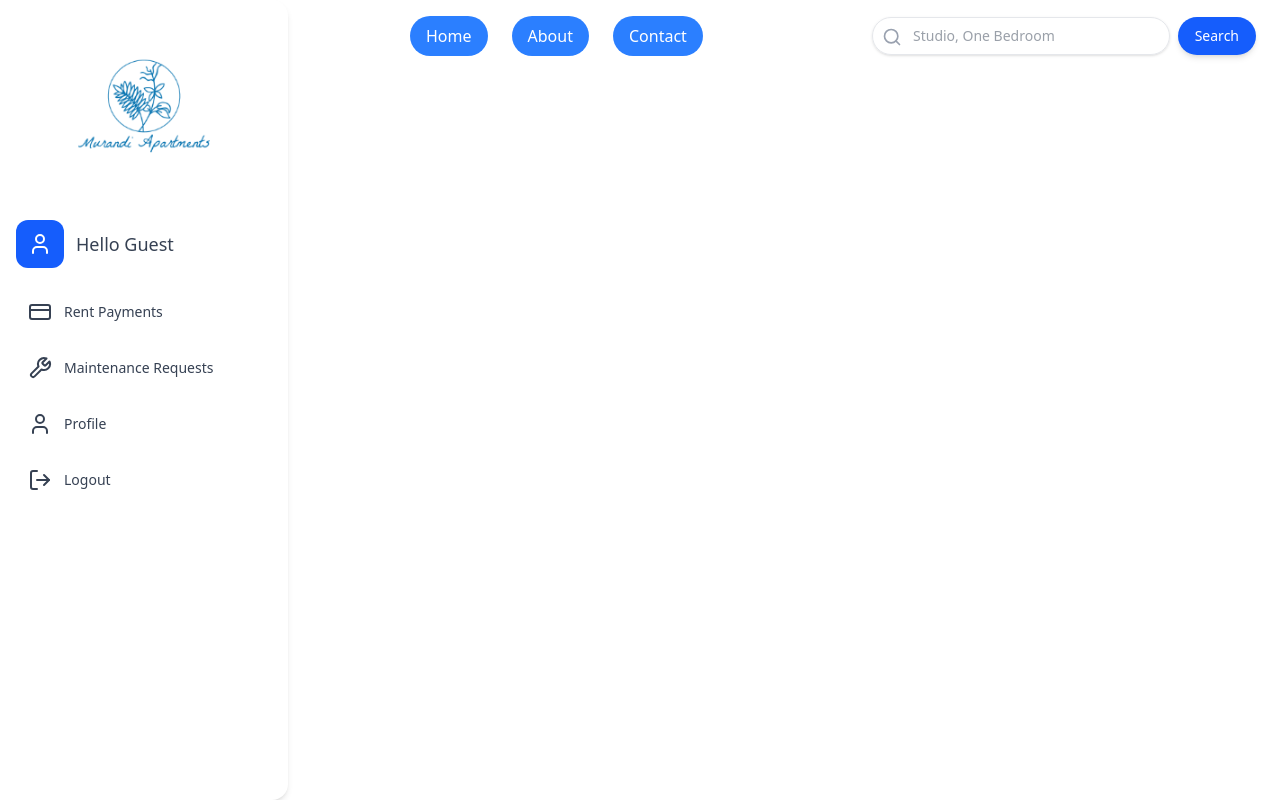
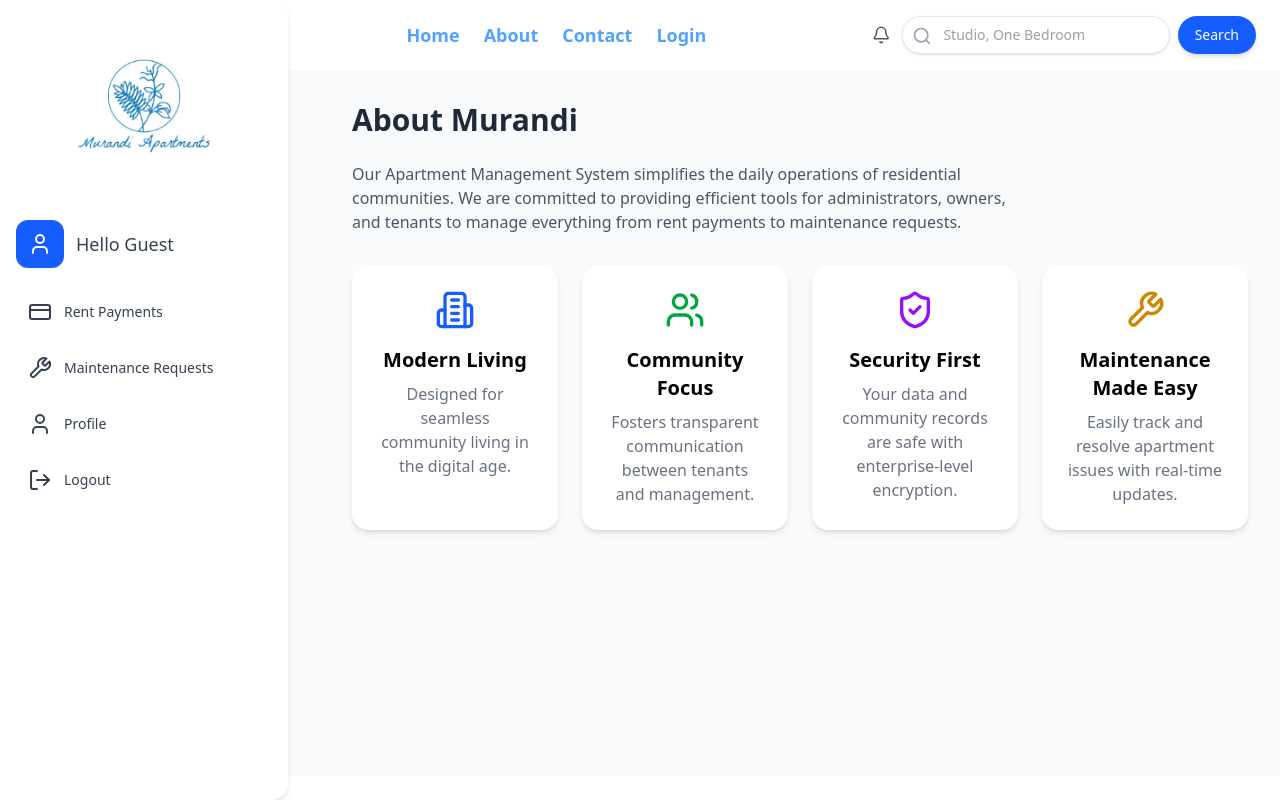
Before and after one commit to Allan-Binga/Apartment-Management-System, a React (Vite) app in the folder client/: page /about in a window 1280 px wide. Built offline with nearby package versions, Linux system fonts and the light colour scheme; no server answers.

Commit message:
Navbar, Contact and Payments page improvements.

```diff
--- a/client/src/components/Navbar.jsx
+++ b/client/src/components/Navbar.jsx
@@ -1,5 +1,5 @@
 import { Link } from "react-router-dom";
-import { Search } from "lucide-react";
+import { Search, Bell } from "lucide-react";
 
 function Navbar() {
   return (
@@ -13,27 +13,37 @@ function Navbar() {
       <div className="flex gap-6 justify-center items-center flex-1">
         <Link
           to="/"
-          className="bg-blue-500 hover:bg-blue-600 text-white font-medium px-4 py-2 rounded-full transition-colors duration-200"
+          className="text-lg text-black cursor-pointer font-bold hover:font-bold hover:border-b-2 hover:border-black text-blue-400"
         >
           Home
         </Link>
         <Link
           to="/about"
-          className="bg-blue-500 hover:bg-blue-600 text-white font-medium px-4 py-2 rounded-full transition-colors duration-200"
+          className="text-lg text-black cursor-pointer font-bold hover:font-bold hover:border-b-2 hover:border-black text-blue-400"
         >
           About
         </Link>
         <Link
           to="/contact"
-          className="bg-blue-500 hover:bg-blue-600 text-white font-medium px-4 py-2 rounded-full transition-colors duration-200"
+          className="text-lg text-black cursor-pointer font-bold hover:font-bold hover:border-b-2 hover:border-black text-blue-400"
         >
           Contact
         </Link>
+        <Link
+          to="/login/tenant"
+          className="text-lg text-black cursor-pointer font-bold hover:font-bold hover:border-b-2 hover:border-black text-blue-400"
+        >
+          Login
+        </Link>
       </div>
 
-      {/* Right side: Search bar */}
-      <div className="w-full max-w-sm min-w-[200px]">
-        <div className="relative flex items-center">
+      {/* Right side: Bell first and Search bar */}
+      <div className="w-full max-w-sm min-w-[200px] flex items-center space-x-3">
+        {/* Bell icon */}
+        <Bell className="w-5 h-5 text-gray-600" size={40}/>
+
+        {/* Search bar */}
+        <div className="relative flex items-center w-full">
           {/* Search icon */}
           <Search className="absolute w-5 h-5 top-2.5 left-2.5 text-gray-400" />
 
@@ -41,12 +51,12 @@ function Navbar() {
           <input
             type="text"
             placeholder="Studio, One Bedroom"
-            className="w-full max-w-lg bg-transparent text-gray-700 text-sm border border-gray-200 rounded-full pl-10 pr-3 py-2 transition duration-300 ease focus:outline-none focus:border-gray-400 hover:border-gray-300 shadow-sm focus:shadow"
+            className="w-full bg-transparent text-gray-700 text-sm border border-gray-200 rounded-full pl-10 pr-3 py-2 transition duration-300 ease focus:outline-none focus:border-gray-400 hover:border-gray-300 shadow-sm focus:shadow"
           />
 
           {/* Search button */}
           <button
-            className="rounded-full bg-blue-600 py-2 px-4 border border-transparent text-center text-sm text-white transition-all shadow-md hover:shadow-lg focus:bg-blue-700 focus:shadow-none active:bg-blue-700 hover:bg-blue-700 active:shadow-none disabled:pointer-events-none disabled:opacity-50 disabled:shadow-none ml-2"
+            className="ml-2 rounded-full bg-blue-600 py-2 px-4 border border-transparent text-center text-sm text-white transition-all shadow-md hover:shadow-lg focus:bg-blue-700 focus:shadow-none active:bg-blue-700 hover:bg-blue-700 active:shadow-none disabled:pointer-events-none disabled:opacity-50 disabled:shadow-none"
             type="button"
           >
             Search
--- a/client/src/pages/About/About.jsx
+++ b/client/src/pages/About/About.jsx
@@ -1,3 +1,4 @@
+import { Building2, Users, ShieldCheck, Wrench } from "lucide-react";
 import SideBar from "../../components/SideBar";
 import Navbar from "../../components/Navbar";
 import Footer from "../../components/Footer";
@@ -7,9 +8,53 @@ function About() {
     <div className="flex flex-col min-h-screen">
       <Navbar className="z-10" />
 
-      <div className="flex flex-1">
+      <div className="flex flex-1 bg-gray-50">
         <SideBar />
+
+        <main className="flex-1 ml-[calc(18rem+2rem)] p-8 bg-gray-50">
+          <h1 className="text-3xl font-bold mb-6 text-gray-800">About Murandi</h1>
+          <p className="text-gray-600 mb-8 max-w-2xl">
+            Our Apartment Management System simplifies the daily operations of residential
+            communities. We are committed to providing efficient tools for administrators, owners,
+            and tenants to manage everything from rent payments to maintenance requests.
+          </p>
+
+          <div className="grid grid-cols-1 sm:grid-cols-2 lg:grid-cols-4 gap-6">
+            <div className="bg-white p-6 rounded-2xl shadow-md text-center">
+              <Building2 className="mx-auto text-blue-600" size={40} />
+              <h3 className="text-xl font-semibold mt-4">Modern Living</h3>
+              <p className="text-gray-500 mt-2">
+                Designed for seamless community living in the digital age.
+              </p>
+            </div>
+
+            <div className="bg-white p-6 rounded-2xl shadow-md text-center">
+              <Users className="mx-auto text-green-600" size={40} />
+              <h3 className="text-xl font-semibold mt-4">Community Focus</h3>
+              <p className="text-gray-500 mt-2">
+                Fosters transparent communication between tenants and management.
+              </p>
+            </div>
+
+            <div className="bg-white p-6 rounded-2xl shadow-md text-center">
+              <ShieldCheck className="mx-auto text-purple-600" size={40} />
+              <h3 className="text-xl font-semibold mt-4">Security First</h3>
+              <p className="text-gray-500 mt-2">
+                Your data and community records are safe with enterprise-level encryption.
+              </p>
+            </div>
+
+            <div className="bg-white p-6 rounded-2xl shadow-md text-center">
+              <Wrench className="mx-auto text-yellow-600" size={40} />
+              <h3 className="text-xl font-semibold mt-4">Maintenance Made Easy</h3>
+              <p className="text-gray-500 mt-2">
+                Easily track and resolve apartment issues with real-time updates.
+              </p>
+            </div>
+          </div>
+        </main>
       </div>
+
       <Footer />
     </div>
   );
--- a/client/src/pages/Contact/Contact.jsx
+++ b/client/src/pages/Contact/Contact.jsx
@@ -8,10 +8,10 @@ function Contact() {
     <div className="flex flex-col min-h-screen">
       <Navbar className="z-10" />
 
-      <div className="flex flex-1">
+      <div className="flex flex-1 bg-gray-50">
         <SideBar />
 
-        <main className="flex-1 p-6 bg-gray-50">
+        <main className="flex-1 ml-[calc(18rem+2rem)] p-6 bg-gray-50">
           <div className="bg-white p-8 rounded-2xl shadow-sm max-w-6xl mx-auto flex gap-12">
             {/* Left: Contact Form */}
             <div className="w-2/3">
```
Also changed, not shown: client/src/pages/Payments/Payments.jsx (+68 -10 lines).
